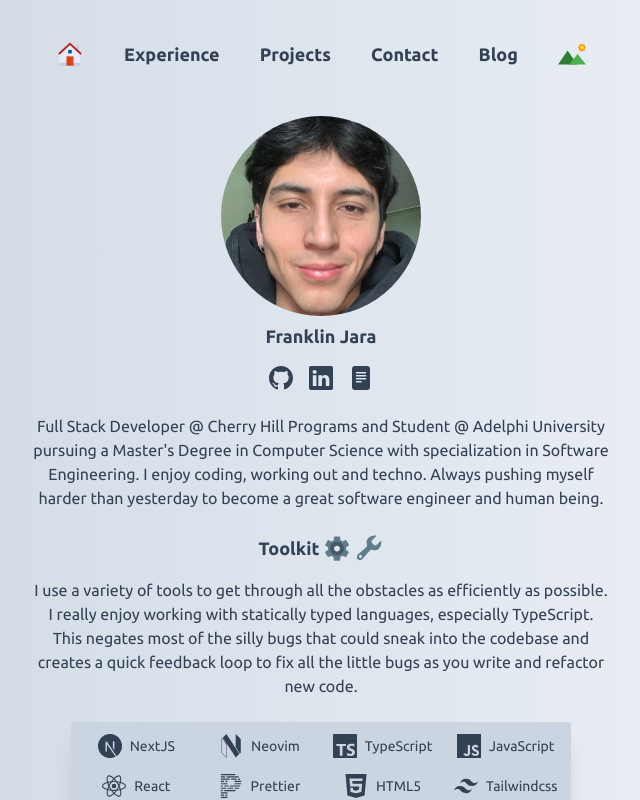
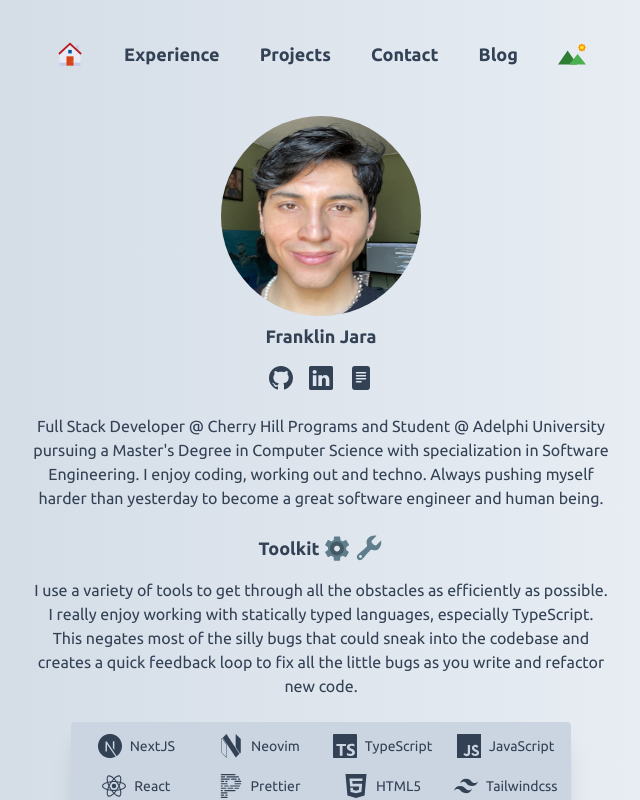
Before and after one commit to makyfj/franklinjara.dev, a Next.js app: page / in a window 1280 px wide. Shown: the top 800 px of the page, without its empty margins (319-959 px from the left). Built offline with nearby package versions, Linux system fonts and the light colour scheme.

Commit message:
:bento: New profile img
New image for web

```diff
--- a/src/components/main.tsx
+++ b/src/components/main.tsx
@@ -25,7 +25,7 @@ const Main = () => {
       <div className="flex flex-col items-center gap-4 my-2">
         <div>
           <Image
-            src="/images/profile.jpeg"
+            src="/images/profile.jpg"
             alt="Profile image"
             width={200}
             height={200}
```
